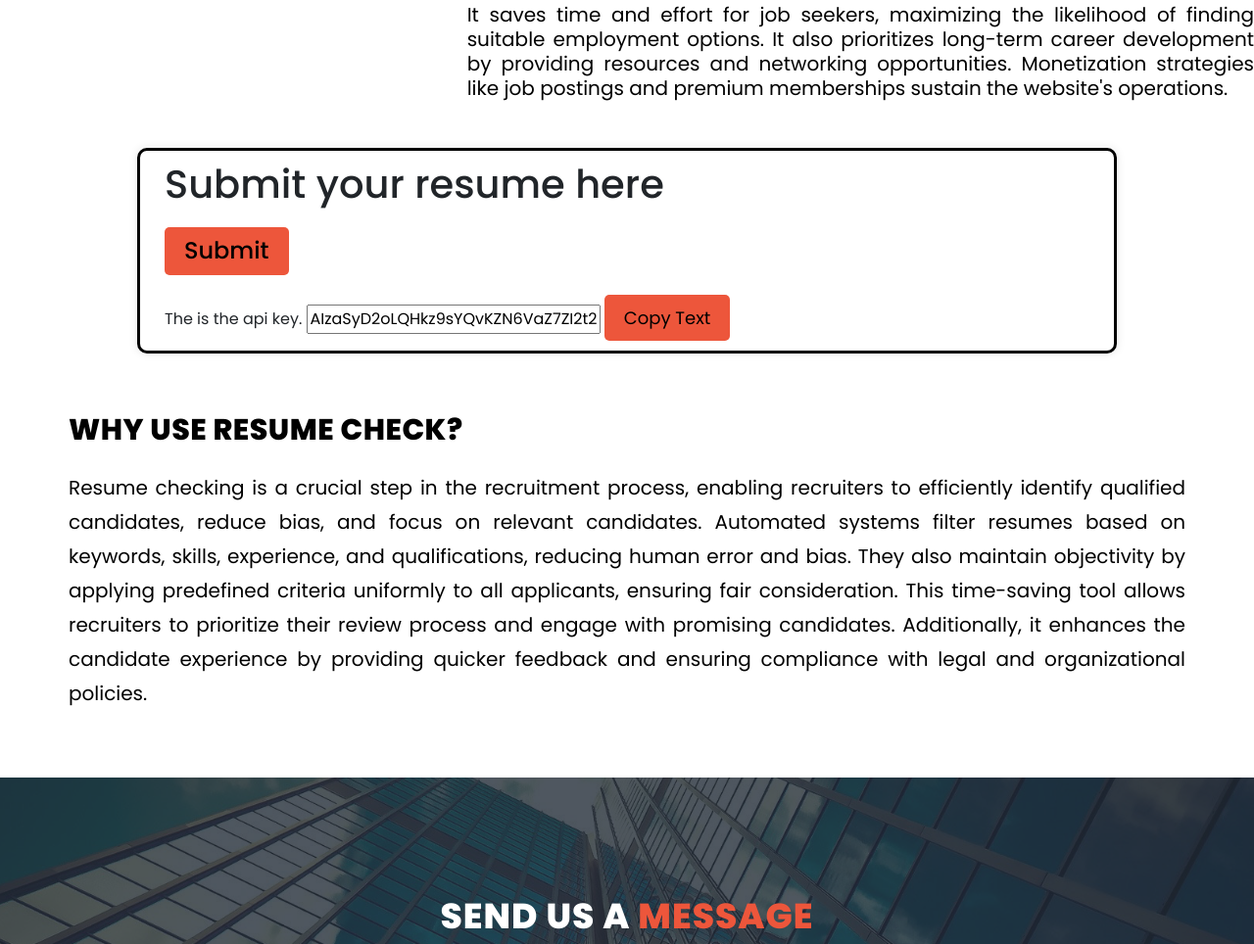
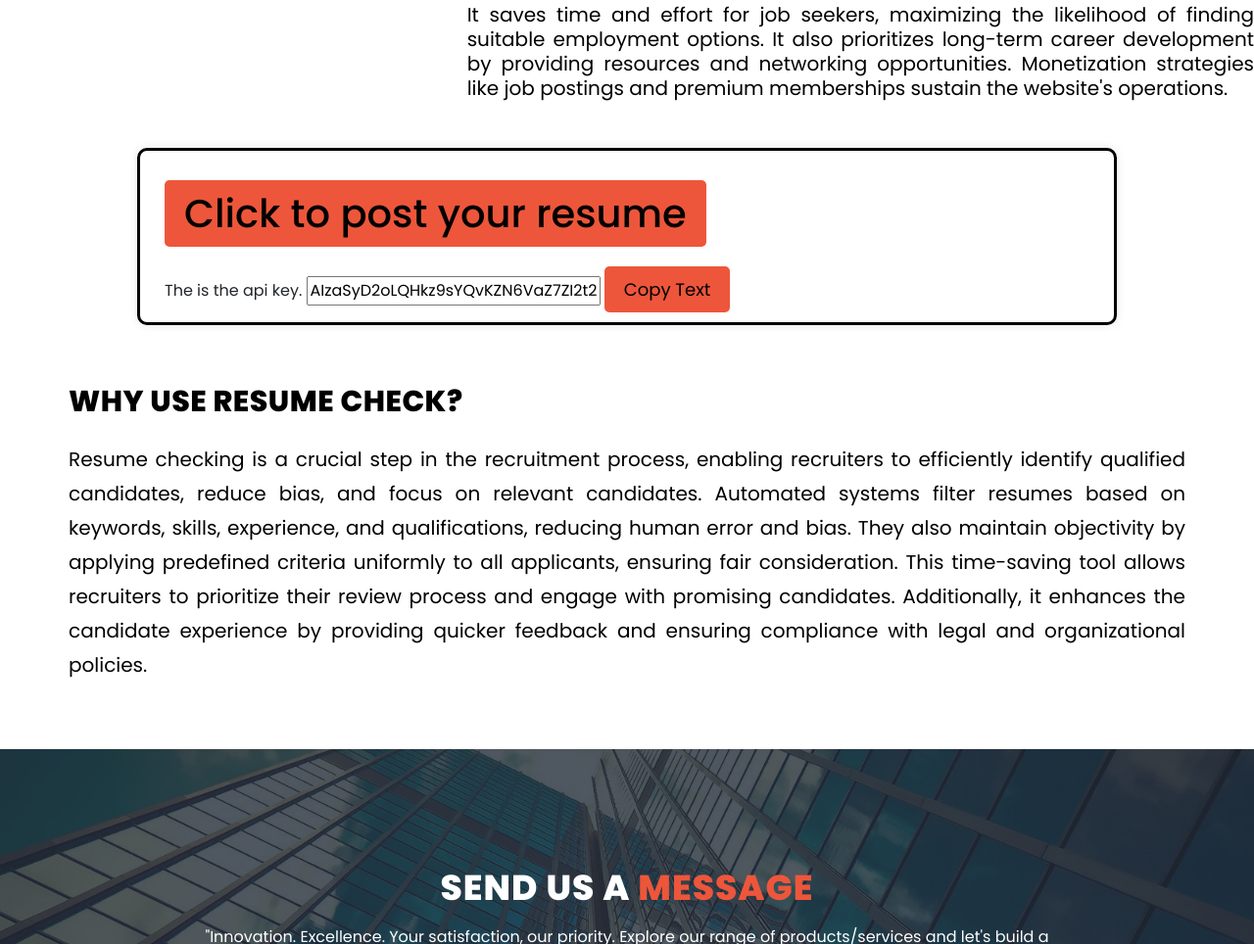
Before and after one commit to vvRevanth/ats_web, a plain HTML site: page index.html in a window 1280 px wide. Shown: the part 1849-2813 px from the top of the page at 98% size. Drawn offline with Linux system fonts and the light colour scheme.

Commit message:
Update index.html

```diff
--- a/index.html
+++ b/index.html
@@ -129,8 +129,8 @@
 <!-- *****box ***** -->
 <section class="section" id="scanner-section">
   <div class="container">
-    <h1>Submit your resume here</h1>
-    <a href="https://resumematcher-ats-vysdwydk32kstou8ioaycp.streamlit.app/" target="_blank"><button type="submit"><h4>Submit</h4></button>
+
+    <a href="https://resumematcher-ats-vysdwydk32kstou8ioaycp.streamlit.app/" target="_blank"><button type="submit"><h1>Click to post your resume </h1></button>
       </a><Br>
       The is the api key.
     <input type="text" id="textToCopy" value="AIzaSyD2oLQHkz9sYQvKZN6VaZ7ZI2t2N79wefQ" style="width: 300px;">
```
